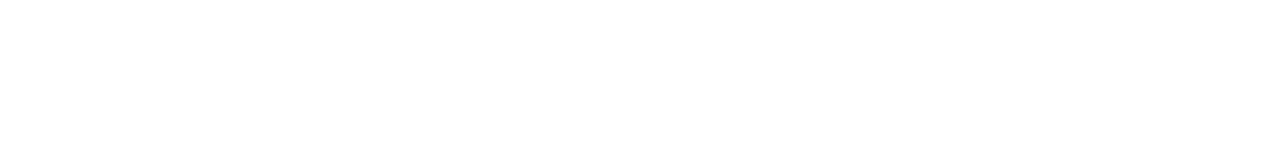
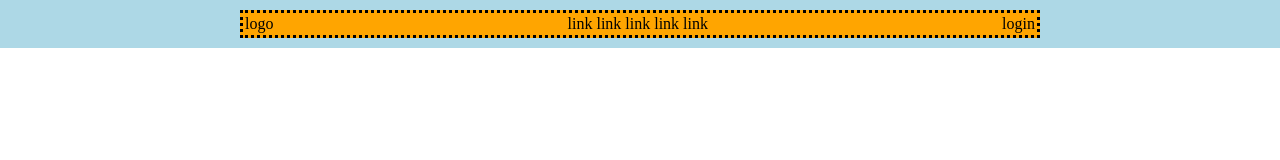
Before and after one commit to Endri-Tosku/htmlcss-struttura-discord, a plain HTML site: page index.html in a window 1280 px wide. Drawn offline with Linux system fonts and the light colour scheme.

Commit message:
feat: inserimento del header

```diff
--- a/css/style.css
+++ b/css/style.css
@@ -3,3 +3,24 @@
     padding: 0;
     box-sizing: border-box;
 }
+
+header {
+    background-color: #ADD8E6;
+    padding: 10px;
+}
+
+.tabella {
+    width: 100%;
+    max-width: 800px;
+    background-color: orange;
+    margin: 0 auto;
+    border-style: dotted;
+}
+
+.container {
+    display: flex;
+    flex-direction: row;
+    justify-content: space-between;+
+    flex-basis: auto;
+    padding: 2px;
+}
--- a/index.html
+++ b/index.html
@@ -12,7 +12,19 @@
 <body>
 
     <header>
-        <div></div>
+        <div class="tabella">
+            <div class="container">
+                <div class="logo-alto">
+                    <p>logo</p>
+                </div>
+                <div class="link">
+                    <p>link link link link link</p>
+                </div>
+                <div class="login">
+                    <p>login</p>
+                </div>
+            </div>
+        </div>
     </header>
 
     <main>
@@ -40,7 +52,7 @@
     </main>
 
     <footer>
-
+        <div>
             <section class="section-rectangle">
                 <div></div>
             </section>
@@ -48,6 +60,7 @@
             <section class="section-last">
                 <div></div>
             </section>
+        </div>
 
     </footer>
 
```
Lines whose indentation alone changed are shown as unchanged.
